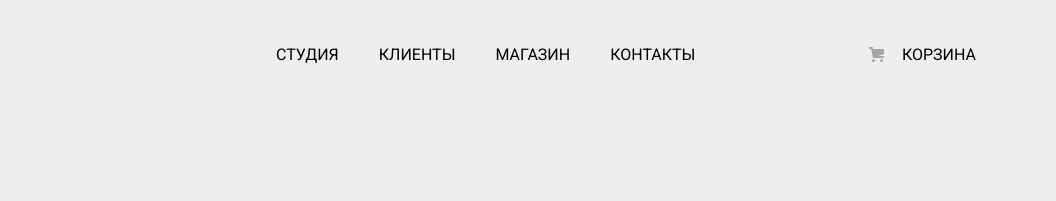
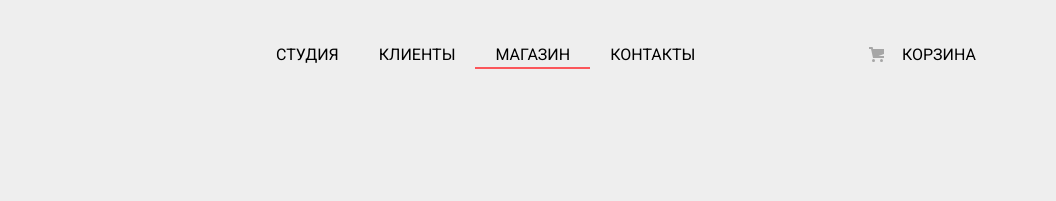
Before and after one commit to vlesovaya/21085-nerds, a plain HTML site: page page.html in a window 1280 px wide. Shown: the top 201 px of the page, 224-1280 px from the left. Drawn offline with nearby package versions, Linux system fonts and the light colour scheme.

Commit message:
Добавляет подчеркивание активного пункта меню

```diff
--- a/css/style.css
+++ b/css/style.css
@@ -134,6 +134,12 @@ main::before,
 .main-header-logo a:focus {
   color: #000000;
   opacity: 0.3;
+}
+
+.site-navigation .active {
+  display: inline-block;
+  text-decoration: none;
+  border-bottom: 2px solid #fb565a;
 }
 
 .main-header,
--- a/page.html
+++ b/page.html
@@ -18,7 +18,7 @@
         <ul class="user-navigation">
           <li><a href="about.html">студия</a></li>
           <li><a href="customers.html">клиенты</a></li>
-          <li><a href="page.html">магазин</a></li>
+          <li><a href="page.html" class="active">магазин</a></li>
           <li><a href="contacts.html">контакты</a></li>
         </ul>
         <div class="shop-cart">
```
